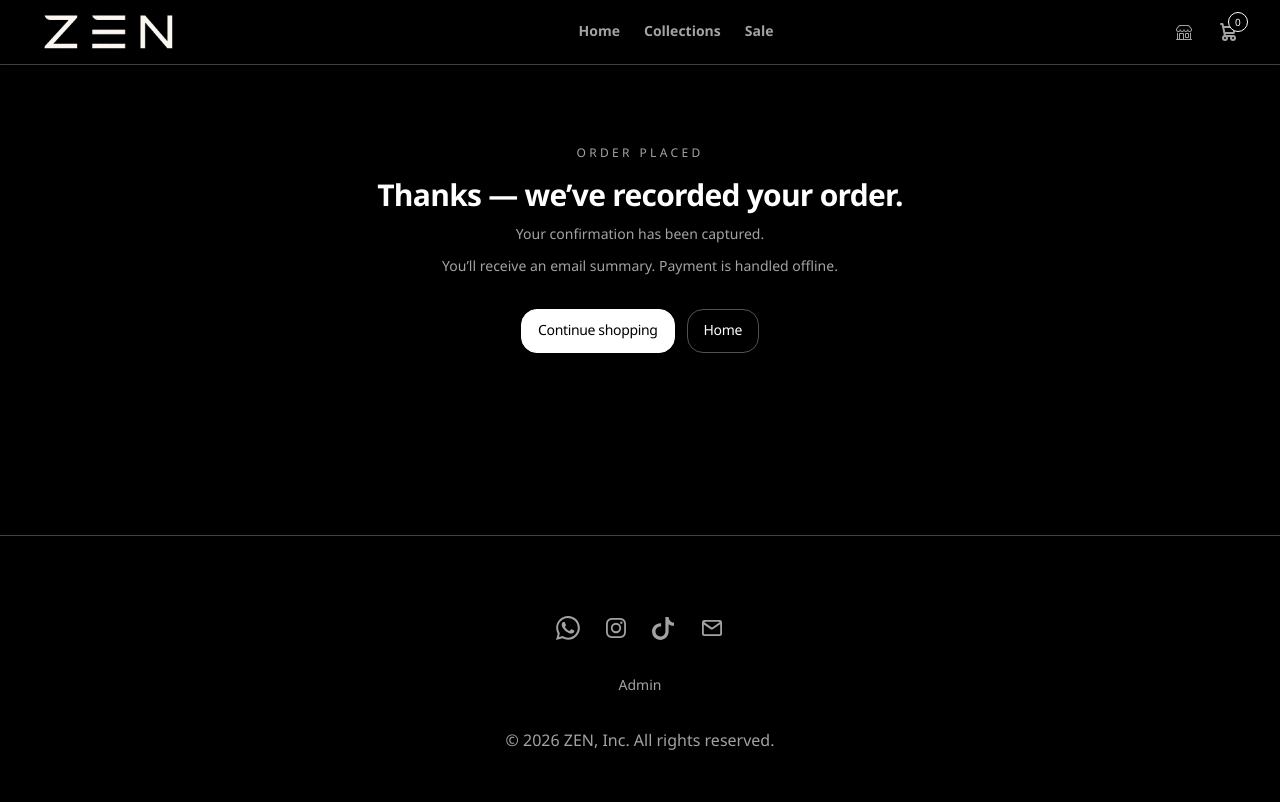
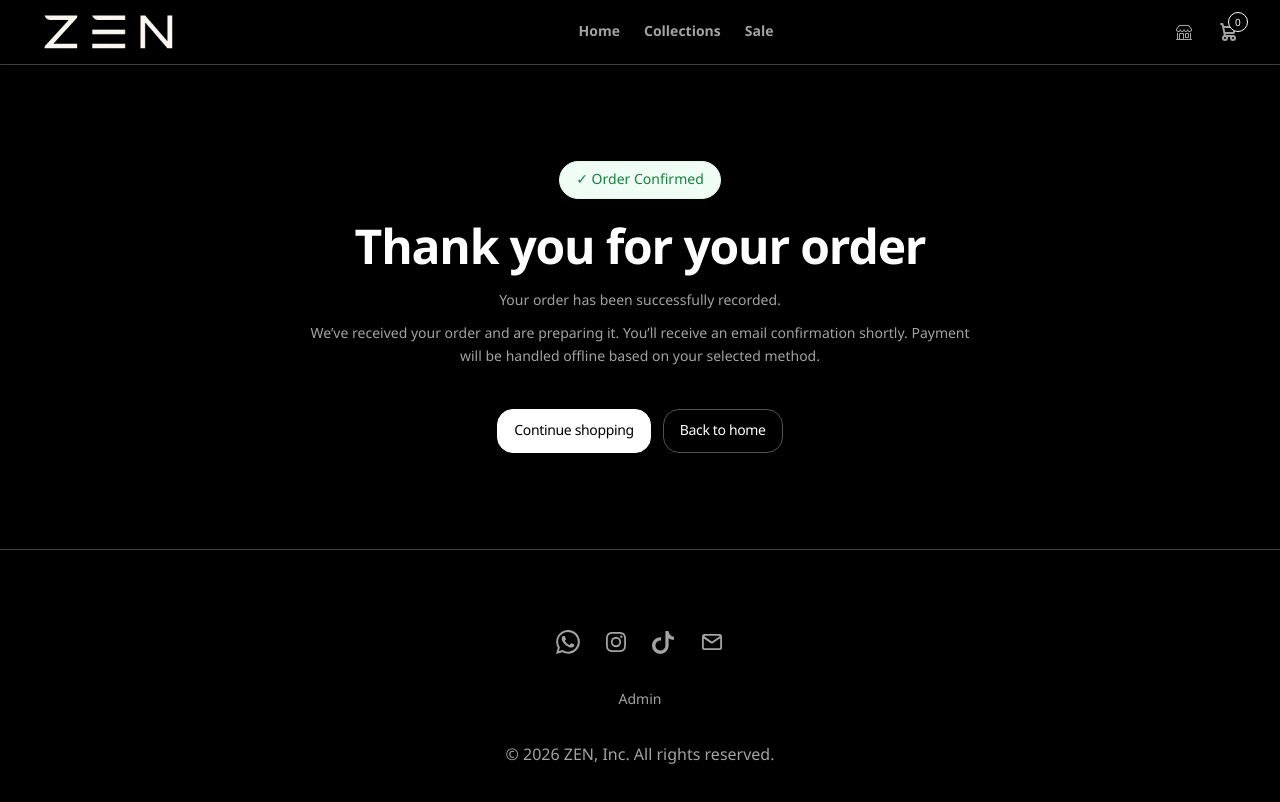
Before and after one commit to fadhilfahim/zen_store, a Next.js app: page /checkout/success in a window 1280 px wide. Shown: the top 802 px of the page. Built offline with nearby package versions, Linux system fonts and the light colour scheme; no server answers.

Commit message:
whatsapp button instead of popup

```diff
--- a/src/app/checkout/page.tsx
+++ b/src/app/checkout/page.tsx
@@ -1,6 +1,7 @@
 import type { Metadata } from "next";
 
 import { CheckoutClient } from "@/components/checkout/CheckoutClient";
+
 
 export const metadata: Metadata = {
   title: "Checkout",
--- a/src/app/checkout/success/page.tsx
+++ b/src/app/checkout/success/page.tsx
@@ -5,7 +5,6 @@ import { Container } from "@/components/layout/Container";
 import { Button } from "@/components/ui/Button";
 import { buildWhatsAppMessage, getWhatsAppLink } from "@/lib/notifications";
 import { getOrder } from "@/lib/store";
-import { WhatsAppModal } from "@/app/checkout/WhatsAppModal";
 
 export const metadata: Metadata = {
   title: "Order Confirmed",
@@ -16,7 +15,6 @@ export default async function CheckoutSuccessPage({
 }: {
   searchParams: Promise<{ orderId?: string }>;
 }) {
-  // ✅ FIX: must await searchParams
   const { orderId } = await searchParams;
 
   const order = orderId ? await getOrder(orderId) : null;
@@ -30,38 +28,98 @@ export default async function CheckoutSuccessPage({
       : null;
 
   return (
-    <Container className="py-20">
-      <div className="mx-auto max-w-xl text-center">
-        <p className="text-xs tracking-[0.28em] text-muted">ORDER PLACED</p>
+    <Container className="py-24">
+      <div className="mx-auto max-w-2xl text-center">
 
-        <h1 className="mt-4 text-3xl font-semibold tracking-tight">
-          Thanks — we’ve recorded your order.
+        {/* SUCCESS BADGE */}
+        <div className="mx-auto mb-6 flex items-center justify-center">
+          <div className="rounded-full bg-green-50 px-4 py-2 text-green-700 text-sm font-medium border border-green-100">
+            ✓ Order Confirmed
+          </div>
+        </div>
+
+        {/* TITLE */}
+        <h1 className="text-4xl md:text-5xl font-semibold tracking-tight text-[rgb(var(--zen-fg))]">
+          Thank you for your order
         </h1>
 
-        <p className="mt-3 text-sm text-muted">
+        {/* ORDER ID */}
+        <p className="mt-5 text-sm text-[rgb(var(--zen-muted))]">
           {orderId ? (
             <>
               Your order ID is{" "}
-              <span className="font-semibold text-fg">{orderId}</span>.
+              <span className="font-semibold text-[rgb(var(--zen-fg))]">
+                {orderId}
+              </span>
             </>
           ) : (
-            "Your confirmation has been captured."
+            "Your order has been successfully recorded."
           )}
         </p>
 
-        <p className="mt-3 text-sm text-muted">
-          You’ll receive an email summary. Payment is handled offline.
+        {/* INFO */}
+        <p className="mt-3 text-sm text-[rgb(var(--zen-muted))] leading-relaxed">
+          We’ve received your order and are preparing it. You’ll receive an email
+          confirmation shortly. Payment will be handled offline based on your selected method.
         </p>
 
-        {whatsappLink && <WhatsAppModal link={whatsappLink} />}
+        {/* WHATSAPP CTA CARD */}
+      {whatsappLink && (
+  <div className="mt-10 flex justify-center">
 
-        <div className="mt-8 flex justify-center gap-3">
+    <div className="relative h-[10em] w-[20em] bg-white rounded-2xl overflow-hidden group shadow-lg border border-gray-100">
+
+      {/* EXPANDING CIRCLE */}
+      <div className="absolute h-[6em] w-[6em] -top-[3em] -right-[3em] rounded-full bg-green-500 group-hover:scale-[800%] duration-500 z-0"></div>
+
+      {/* CONTENT */}
+      <a
+        href={whatsappLink}
+        target="_blank"
+        rel="noopener noreferrer"
+        className="absolute inset-0 z-10 p-5 flex flex-col justify-between"
+      >
+
+        {/* TITLE */}
+        <h1 className="font-semibold text-[1.35em] text-black group-hover:text-white duration-500">
+          WhatsApp us your Order
+        </h1>
+
+        {/* SUB TEXT */}
+        <p className="text-[0.9em] text-gray-500 group-hover:text-white/90 duration-500 leading-snug">
+          Send your order details instantly to confirm your purchase with ZEN.
+        </p>
+
+        {/* CTA */}
+        <div className="text-[0.95em] text-green-600 group-hover:text-white duration-500 flex items-center gap-2 font-medium">
+          <span className="relative before:h-[2px] before:absolute before:w-full before:bg-green-600 group-hover:before:bg-white before:bottom-0 before:left-0">
+            Send on WhatsApp
+          </span>
+
+          {/* ARROW */}
+          <svg
+            xmlns="http://www.w3.org/2000/svg"
+            className="h-5 w-5"
+            viewBox="0 0 24 24"
+            fill="currentColor"
+          >
+            <path d="M13.172 12l-4.95-4.95 1.414-1.414L16 12l-6.364 6.364-1.414-1.414z" />
+          </svg>
+        </div>
+
+      </a>
+    </div>
+  </div>
+)}
+
+        {/* ACTIONS */}
+        <div className="mt-10 flex flex-col md:flex-row justify-center gap-3">
           <Button asChild>
             <Link href="/shop">Continue shopping</Link>
           </Button>
 
           <Button asChild variant="outline">
-            <Link href="/">Home</Link>
+            <Link href="/">Back to home</Link>
           </Button>
         </div>
       </div>
```
